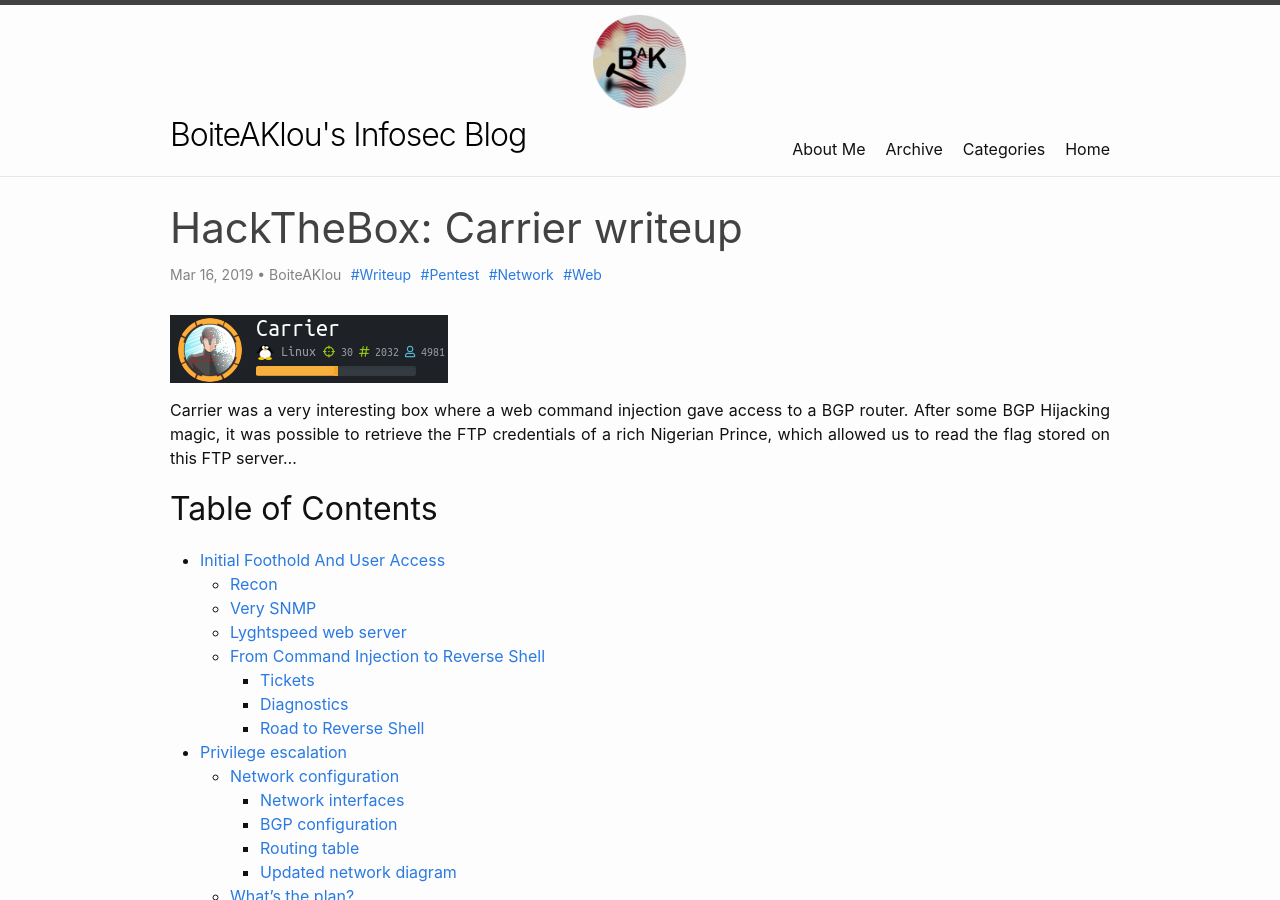
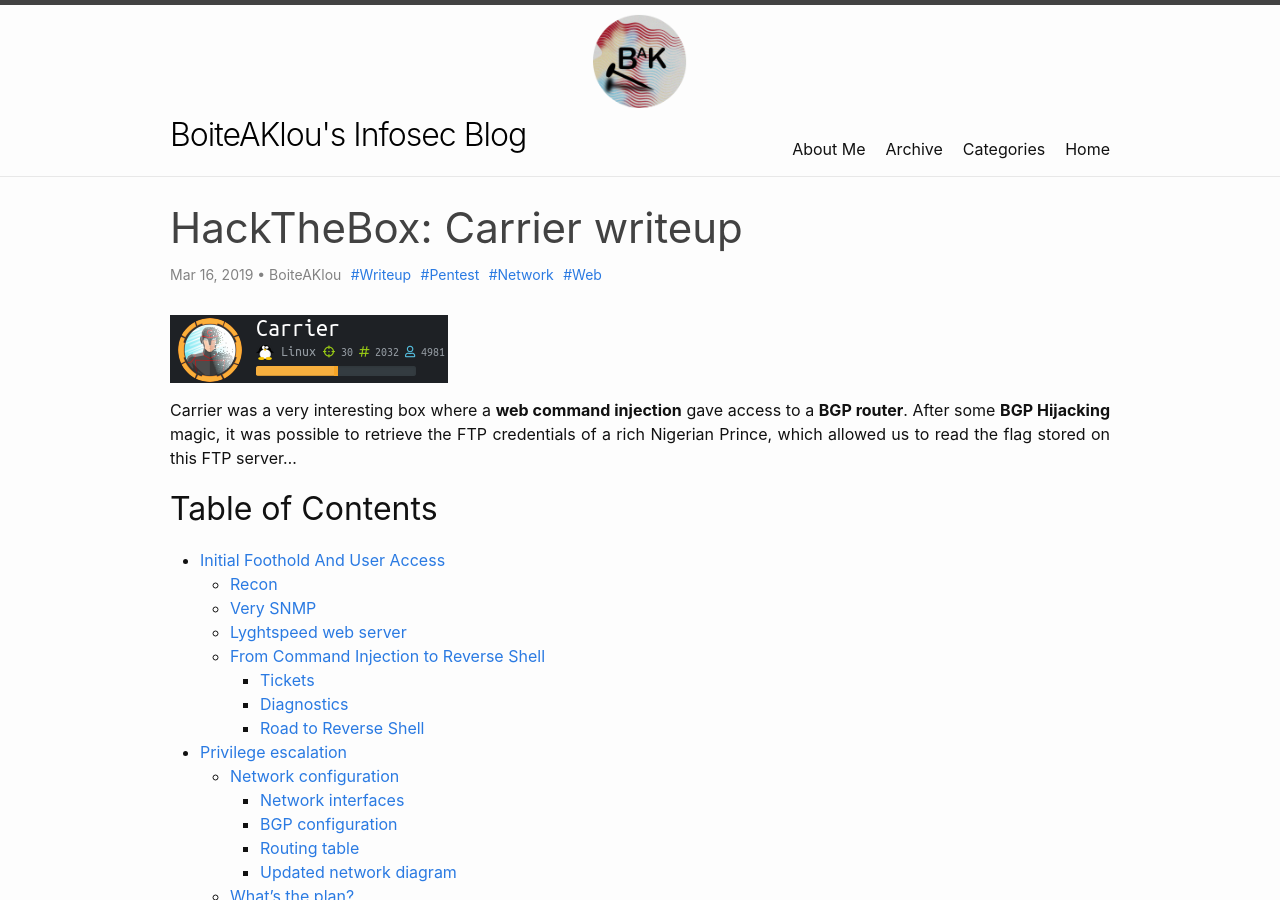
Before and after one commit to BoiteAKlou/boiteaclou.github.io, a Jekyll site: the page built from _posts/2019-03-16-HackTheBox-Carrier.md, in a window 1280 px wide and 900 px high. Built offline with Jekyll 4.4.1, drawn with Linux system fonts in a browser that asks for light colours; emoji names are drawn with the system emoji font; comment, search, counter and statistics services are not loaded.

```diff
--- a/_posts/2019-03-16-HackTheBox-Carrier.md
+++ b/_posts/2019-03-16-HackTheBox-Carrier.md
@@ -13,7 +13,7 @@ categories:
 
 ![Carrier box]({{ "/assets/2019-03-16/carrier-box.png" | absolute_url }} "Carrier Box")
 
-Carrier was a very interesting box where a web command injection gave access to a BGP router. After some BGP Hijacking magic, it was possible to retrieve the FTP credentials of a rich Nigerian Prince, which allowed us to read the flag stored on this FTP server...
+Carrier was a very interesting box where a **web command injection** gave access to a **BGP router**. After some **BGP Hijacking** magic, it was possible to retrieve the FTP credentials of a rich Nigerian Prince, which allowed us to read the flag stored on this FTP server...
  <!--excerpt-->
 
 ## Table of Contents
```
